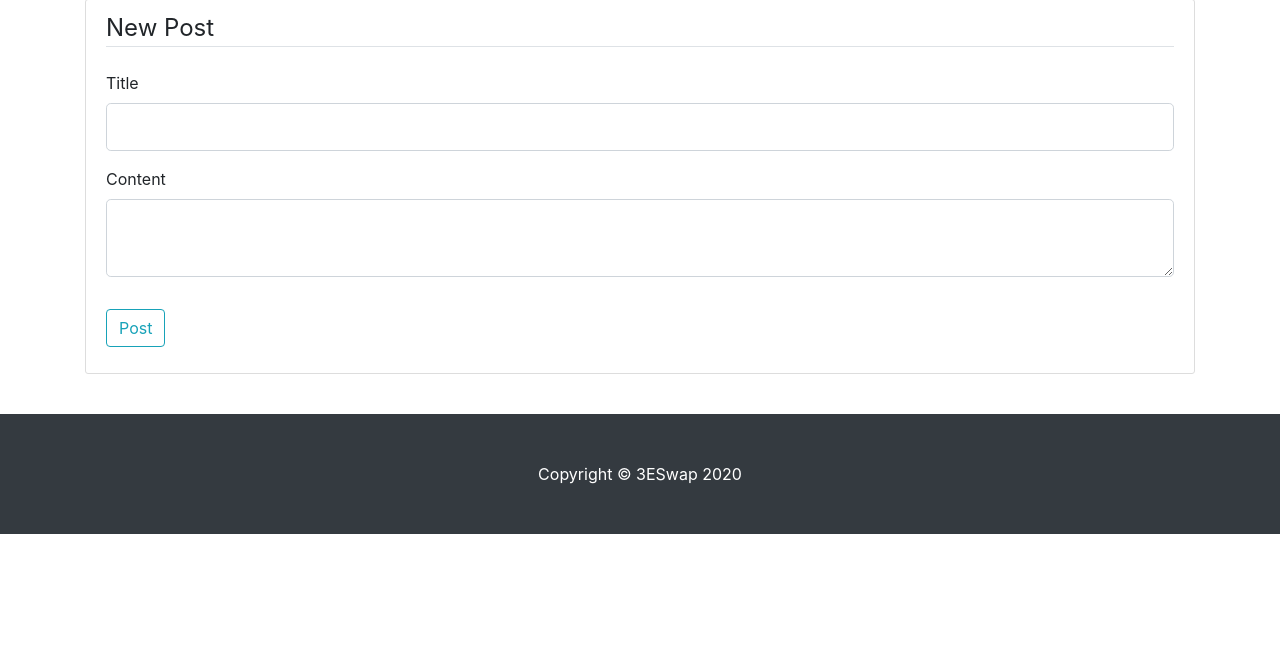
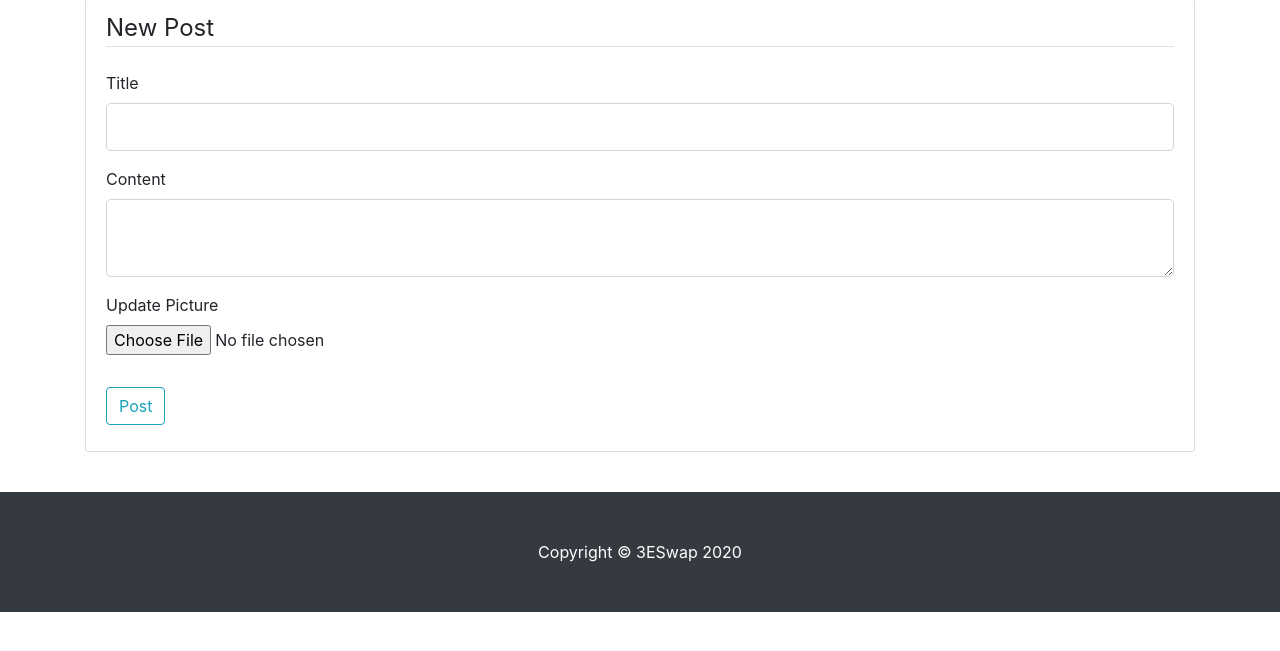
Before and after one commit to 3ESwap/3ESwap, a Flask app: page /post/new in a window 1280 px wide. Shown: the part 77-728 px from the top of the page. Run offline with Flask 2, Linux system fonts and the light colour scheme; a user stored in the database is signed in; some libraries are stand-ins or nearby versions.

Commit message:
add post pics and credits; issue: picture not found :(

```diff
--- a/project/client/account.html
+++ b/project/client/account.html
@@ -6,6 +6,7 @@
         <div class="media-body">
             <h2 class="account-heading">{{ current_user.username }}</h2>
             <p class="text-secondary">{{ current_user.email }}</p>
+            <p class="text-secondary">$ {{ current_user.credit }}</p>
         </div>
     </div>
     <form method="POST" action="" enctype="multipart/form-data">
--- a/project/client/create_post.html
+++ b/project/client/create_post.html
@@ -31,6 +31,15 @@
                 {{ form.content(class="form-control form-control-lg") }}
                 {% endif %}
             </div>
+            <div class="form-group">
+                {{ form.picture.label() }}
+                {{ form.picture(class="form-control-file") }}
+                {% if form.picture.errors %}
+                {% for error in form.picture.errors %}
+                <span class="text-danger">{{ error }}</span></br>
+                {% endfor %}
+                {% endif %}
+            </div>
         </fieldset>
         <div class="form-group">
             {{ form.submit(class="btn btn-outline-info") }}
--- a/project/client/post.html
+++ b/project/client/post.html
@@ -4,7 +4,7 @@
 <article class="media content-section">
   <div class="card h-100">
     <a href="{{ url_for('post', post_id=post.id) }}"><img class="card-img-top"
-        src="{{ url_for('static', filename='img/profile_pics/' + post.author.image_file) }}" alt=""></a>
+        src="{{ url_for('static', filename='img/post_pics/' + post.image_file) }}" alt=""></a>
     <div class="card-body media-body">
       <div class="article-metadata">
         <h4 class="card-title">
--- a/project/server/forms.py
+++ b/project/server/forms.py
@@ -60,4 +60,9 @@ class UpdateAccountForm(FlaskForm):
 class PostForm(FlaskForm):
     title = StringField('Title', validators=[DataRequired()])
     content = TextAreaField('Content', validators=[DataRequired()])
+    picture = FileField('Update Picture', validators=[FileAllowed(['jpg', 'jpeg', 'png'])])
     submit = SubmitField('Post')
+
+    def validate_picture(self, picture):
+        if not picture.data:
+            raise ValidationError('Please choose a picture.')
--- a/project/server/models.py
+++ b/project/server/models.py
@@ -14,10 +14,11 @@ class User(db.Model, UserMixin):
     email = db.Column(db.String(120), unique=True, nullable=False)
     image_file = db.Column(db.String(20), nullable=False, default='default.jpg')
     password = db.Column(db.String(60), nullable=False)
+    credit = db.Column(db.Integer, nullable=False, default=0)
     posts = db.relationship('Post', backref='author', lazy=True)
 
     def __repr__(self):
-        return f"User('{self.username}', '{self.email}', '{self.image_file}')"
+        return f"User('{self.username}', '{self.email}', '{self.image_file}', '{self.credit}')"
 
 
 class Post(db.Model):
@@ -25,7 +26,8 @@ class Post(db.Model):
     title = db.Column(db.String(100), nullable=False)
     date_posted = db.Column(db.DateTime, nullable=False, default=datetime.utcnow)
     content = db.Column(db.Text, nullable=False)
+    image_file = db.Column(db.String(20), nullable=False)
     user_id = db.Column(db.Integer, db.ForeignKey('user.id'), nullable=False)
 
     def __repr__(self):
-        return f"Post('{self.title}', '{self.date_posted}')"
+        return f"Post('{self.title}', '{self.date_posted}', '{self.image_file}')"
--- a/project/server/routes.py
+++ b/project/server/routes.py
@@ -59,14 +59,19 @@ def logout():
     return redirect(url_for('home'))
 
 
-def save_picture(form_picture):
+def save_picture(form_picture, picture_folder):
     random_hex = secrets.token_hex(8)
     _, f_ext = os.path.splitext(form_picture.filename)
     picture_fn = random_hex + f_ext
     #picture_path = os.path.join(app.root_path, '../templates/img/profile_pics', picture_fn)
-    picture_path = os.path.join(app.root_path, '../client/img/profile_pics', picture_fn)
+    picture_path = os.path.join(app.root_path, '../client/img/'+picture_folder, picture_fn)
+    print(picture_path)
 
-    output_size = (125, 125)
+    if picture_folder == 'profile_pics':
+        output_size = (125, 125)
+    else:
+        output_size = (300, 250)
+
     i = Image.open(form_picture)
     i.thumbnail(output_size)
     i.save(picture_path)
@@ -80,7 +85,7 @@ def account():
     form = UpdateAccountForm()
     if form.validate_on_submit():
         if form.picture.data:
-            picture_file = save_picture(form.picture.data)
+            picture_file = save_picture(form.picture.data, 'profile_pics')
             current_user.image_file = picture_file
         current_user.username = form.username.data
         current_user.email = form.email.data
@@ -94,12 +99,14 @@ def account():
     return render_template('account.html', title='Account', image_file=image_file, form=form)
 
 
-@app.route("/post/new", methods=['GET', 'POST'])
+@app.route("/post/new", methods=['GET','POST'])
 @login_required
 def new_post():
     form = PostForm()
     if form.validate_on_submit():
-        post = Post(title=form.title.data, content=form.content.data, author=current_user)
+        picture_file = save_picture(form.picture.data, 'post_pics')
+        image_file = url_for('static', filename='/img/post_pics/' + picture_file)
+        post = Post(title=form.title.data, content=form.content.data, author=current_user, image_file=picture_file)
         db.session.add(post)
         db.session.commit()
         flash('Your post has been created!', 'success')
--- a/project/templates/account.html
+++ b/project/templates/account.html
@@ -6,6 +6,7 @@
         <div class="media-body">
             <h2 class="account-heading">{{ current_user.username }}</h2>
             <p class="text-secondary">{{ current_user.email }}</p>
+            <p class="text-secondary">$ {{ current_user.credit }}</p>
         </div>
     </div>
     <form method="POST" action="" enctype="multipart/form-data">
```
Also changed, not shown: project/client/img/profile_pics/a9c5ab9e927aeb5a.jpeg (deleted), project/client/img/profile_pics/b89c267aee2eb150.jpg (added), project/client/img/profile_pics/default.jpg, project/server/site.db.
